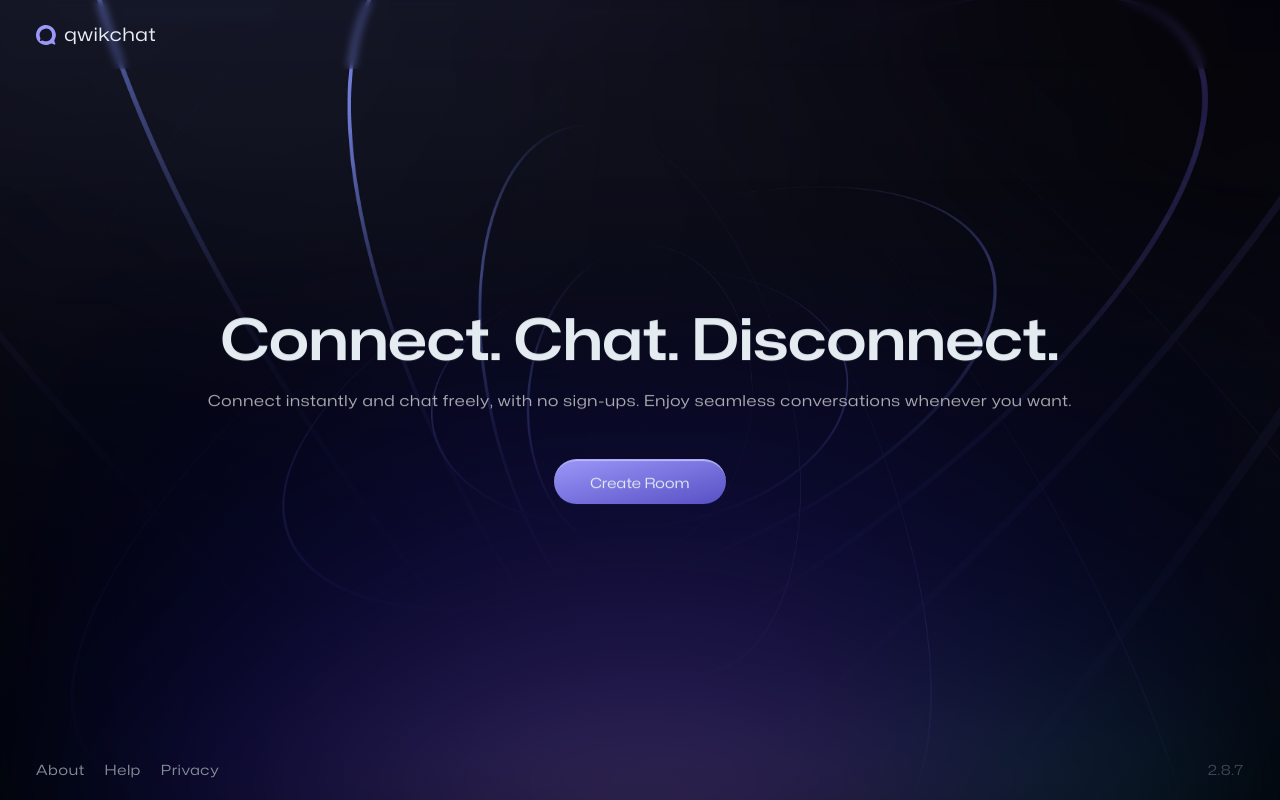
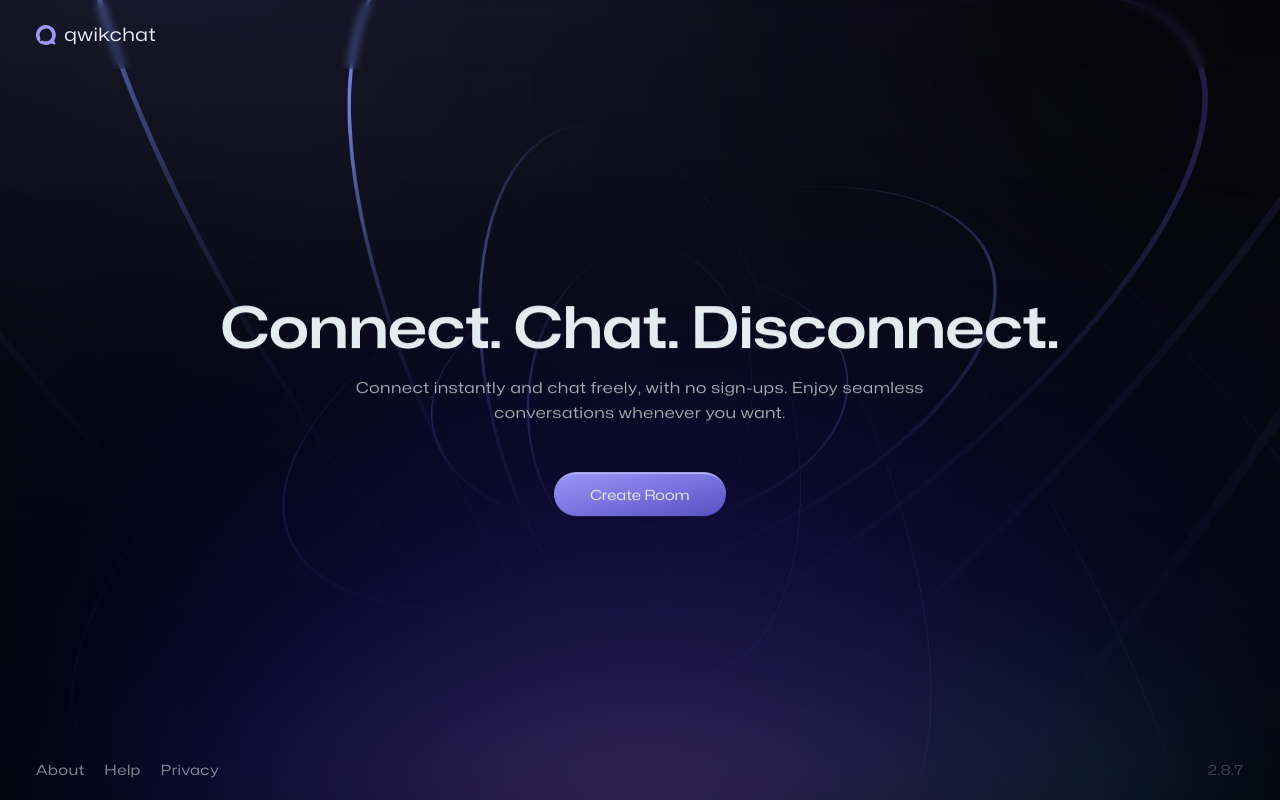
Before and after one commit to akshayraj-1/qwikchat, a React (Vite) app in the folder frontend/: page / in a window 1280 px wide. Built offline with nearby package versions, Linux system fonts and the light colour scheme.

Commit message:
Modified tailwind.config.js

```diff
--- a/frontend/tailwind.config.js
+++ b/frontend/tailwind.config.js
@@ -29,6 +29,13 @@ export default {
       fontFamily: {
         mona: "Mona-Sans, sans-serif",
         poppins: "Poppins, sans-serif"
+      },
+      maxWidth: {
+        custom: "min(67vw, 570px)",
+        custom2: "min(60vw, 610px)"
+      },
+      screens: {
+        sm: "481px"
       }
     },
   },
```
